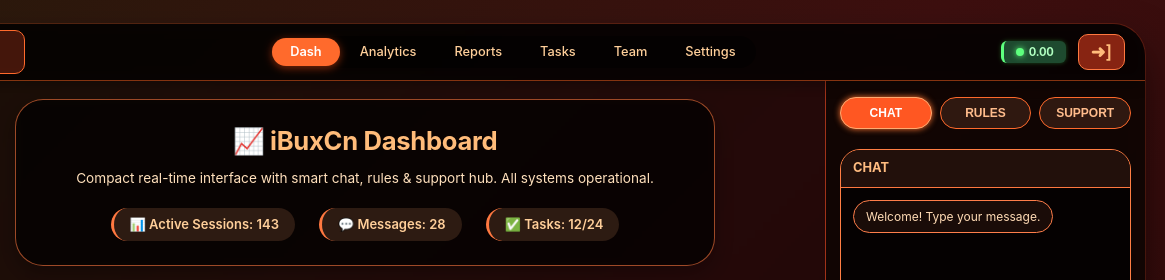
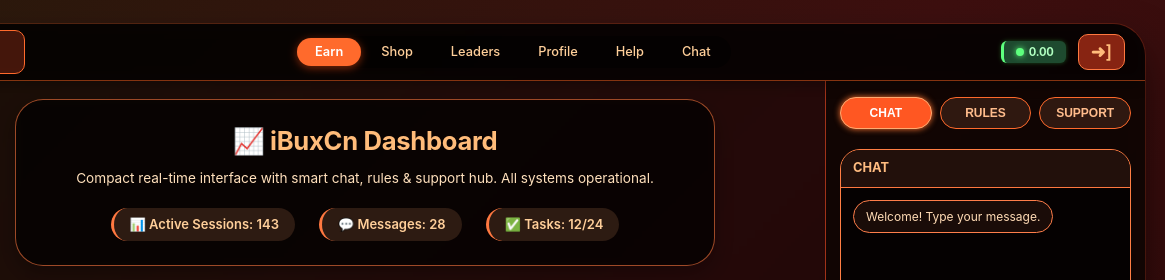
Before and after one commit to matveism/only-ibuxcn, a plain HTML site: page index.html in a window 1280 px wide. Shown: the top 280 px of the page, 115-1280 px from the left. Drawn offline with Linux system fonts and the light colour scheme.

Commit message:
Update index.html

```diff
--- a/index.html
+++ b/index.html
@@ -573,12 +573,12 @@
                 <img src="https://imglink.cc/cdn/_kyTq7xzuI.png" alt="iBuxCn Logo" id="logoImage" style="height: 32px; width: auto;">
             </div>
             <nav class="nav-tabs" id="navTabs">
-                <div class="nav-tab active" data-tab="dash">Dash</div>
-                <div class="nav-tab" data-tab="analytics">Analytics</div>
-                <div class="nav-tab" data-tab="reports">Reports</div>
-                <div class="nav-tab" data-tab="tasks">Tasks</div>
-                <div class="nav-tab" data-tab="team">Team</div>
-                <div class="nav-tab" data-tab="settings">Settings</div>
+                <div class="nav-tab active" data-tab="dash">Earn</div>
+                <div class="nav-tab" data-tab="analytics">Shop</div>
+                <div class="nav-tab" data-tab="reports">Leaders</div>
+                <div class="nav-tab" data-tab="tasks">Profile</div>
+                <div class="nav-tab" data-tab="team">Help</div>
+                <div class="nav-tab" data-tab="settings">Chat</div>
             </nav>
             <div class="header-icons">
                 <div class="notification-badge">
```
